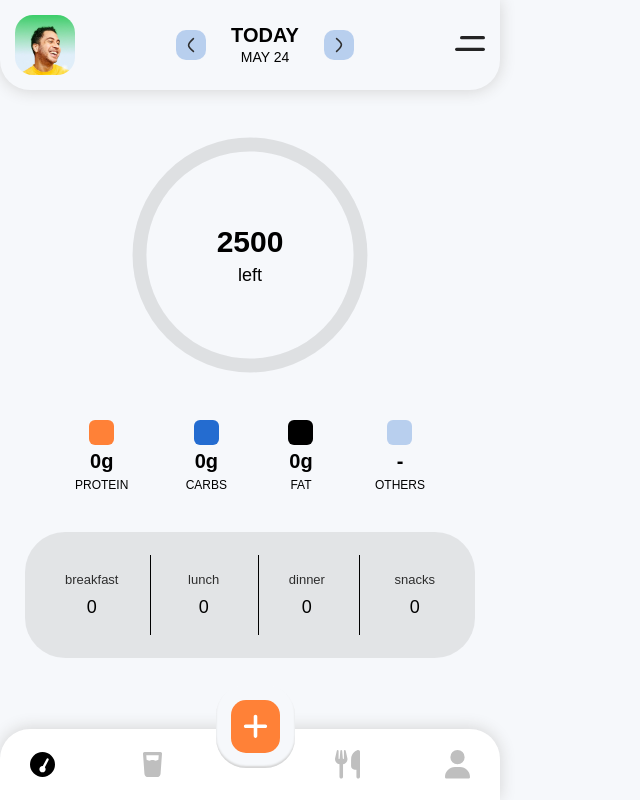
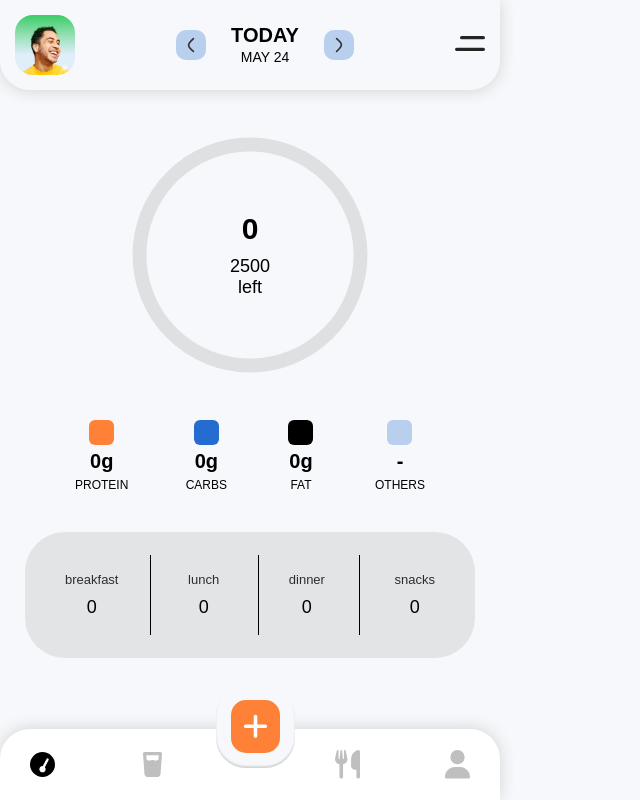
Before and after one commit to MahshadOliaie/Fitness-App, a React (Vite) app: page / in a window 1280 px wide. Shown: the whole page, without its empty margins (0-640 px from the left). Built offline with nearby package versions, Linux system fonts and the light colour scheme.

Commit message:
handle over calories

```diff
--- a/src/components/Diagram/Diagram.jsx
+++ b/src/components/Diagram/Diagram.jsx
@@ -9,7 +9,7 @@ function Diagram() {
         protein: [...breakfastInfo.protein, ...lunchInfo.protein, ...dinnerInfo.protein, snackInfo.protein].reduce((acc, curr) => +acc + +curr, 0),
         carbs: [...breakfastInfo.carbs, ...lunchInfo.carbs, ...dinnerInfo.carbs, snackInfo.carbs].reduce((acc, curr) => +acc + +curr, 0),
         fat: [...breakfastInfo.fat, ...lunchInfo.fat, ...dinnerInfo.fat, snackInfo.fat].reduce((acc, curr) => +acc + +curr, 0),
-        }
+    }
 
     const caloriesOf = {
         protein: total.protein * 4,
@@ -29,7 +29,7 @@ function Diagram() {
                 a 15.9155 15.9155 0 0 1 0 31.831
                 a 15.9155 15.9155 0 0 1 0 -31.831"
                     />
-                    <path className={CSS.othersPath} strokeDasharray={`${(total.calories / (2500 / 100)) } 100`} d="M18 2.0845
+                    <path className={CSS.othersPath} strokeDasharray={`${(total.calories / (2500 / 100))} 100`} d="M18 2.0845
                 a 15.9155 15.9155 0 0 1 0 31.831
                 a 15.9155 15.9155 0 0 1 0 -31.831"
                     />
@@ -51,8 +51,19 @@ function Diagram() {
 
                 </svg>
                 <div className={CSS.calories}>
-                    <p className={CSS.caloryNum}>{2500 - total.calories}</p>
-                    <p className={CSS.left}>left</p>
+                    <p className={CSS.caloryNum}>{total.calories}</p>
+                    {(total.calories <= 2500) ?
+                        <>
+                            <p className={CSS.budget}>{2500 - total.calories}</p>
+                            <p className={CSS.left}>left</p>
+                        </>
+                        :
+                        <>
+                            <p className={CSS.budget}>{total.calories - 2500}</p>
+                            <p className={CSS.left} style={{ color: "red" }}>over</p>
+                        </>
+                    }
+
                 </div>
             </div>
 
--- a/src/components/Diagram/index.module.css
+++ b/src/components/Diagram/index.module.css
@@ -47,17 +47,17 @@
     align-items: center;
     justify-content: center;
     flex-direction: column;
-    gap: 6px;
     position: absolute;
 }
 
-.left{
+.left , .budget{
     font-size: 18px;
 }
 
 .caloryNum{
     font-size: 30px;
     font-weight: 900;
+    margin-bottom: 10px;
 }
 
 
```
